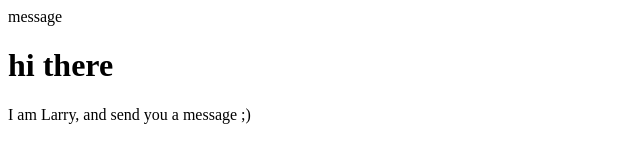
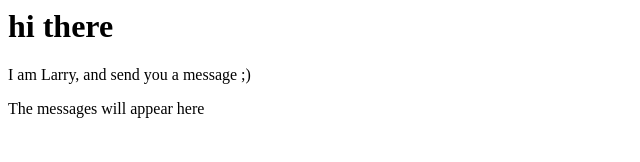
Before and after one commit to larryladtke/larryladtke.github.io, a plain HTML site: page index.html in a window 1280 px wide. Shown: the whole page, without its empty margins (0-640 px from the left). Drawn offline with Linux system fonts and the light colour scheme.

Commit message:
Update index.html

```diff
--- a/index.html
+++ b/index.html
@@ -1,10 +1,11 @@
 <html>
   <head>
-    <titlle>message</titlle>
+    <title>message</title>
   </head>
 
   <body>
     <h1>hi there</h1>
     <p>I am Larry, and send you a message ;)</p>
+    <p>The messages will appear here</p>
   </body>
 </html>
```
